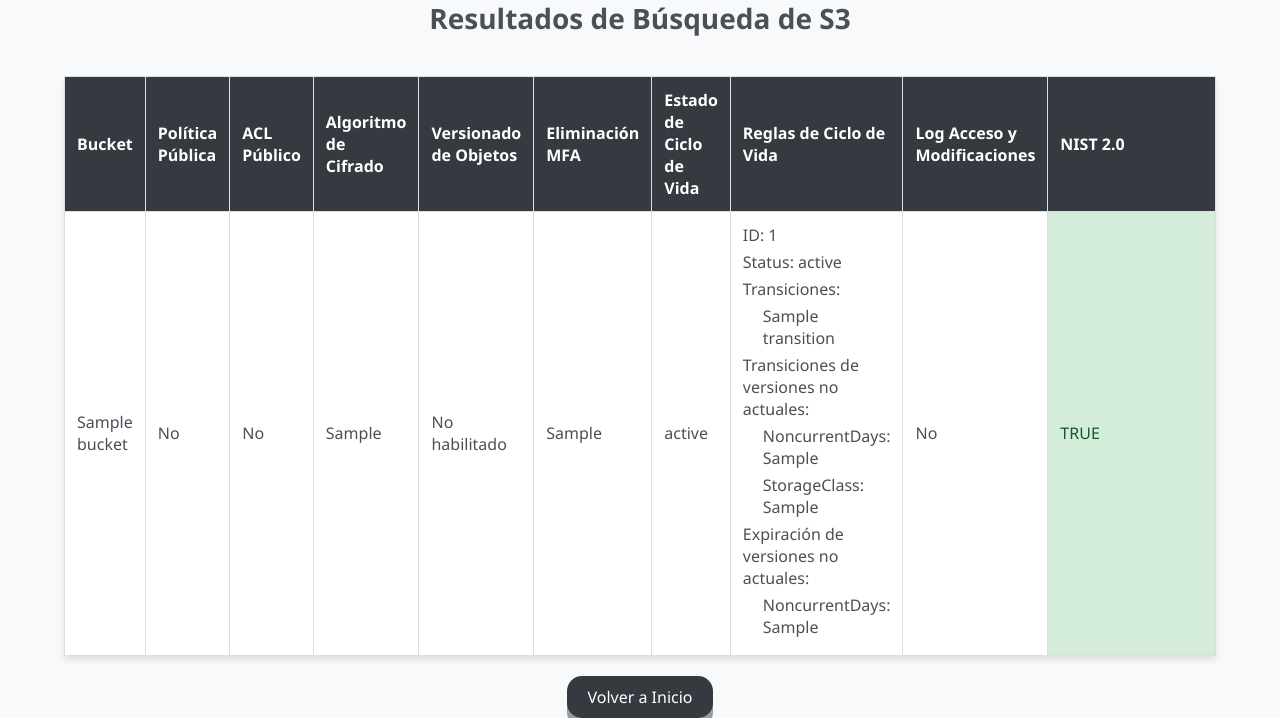
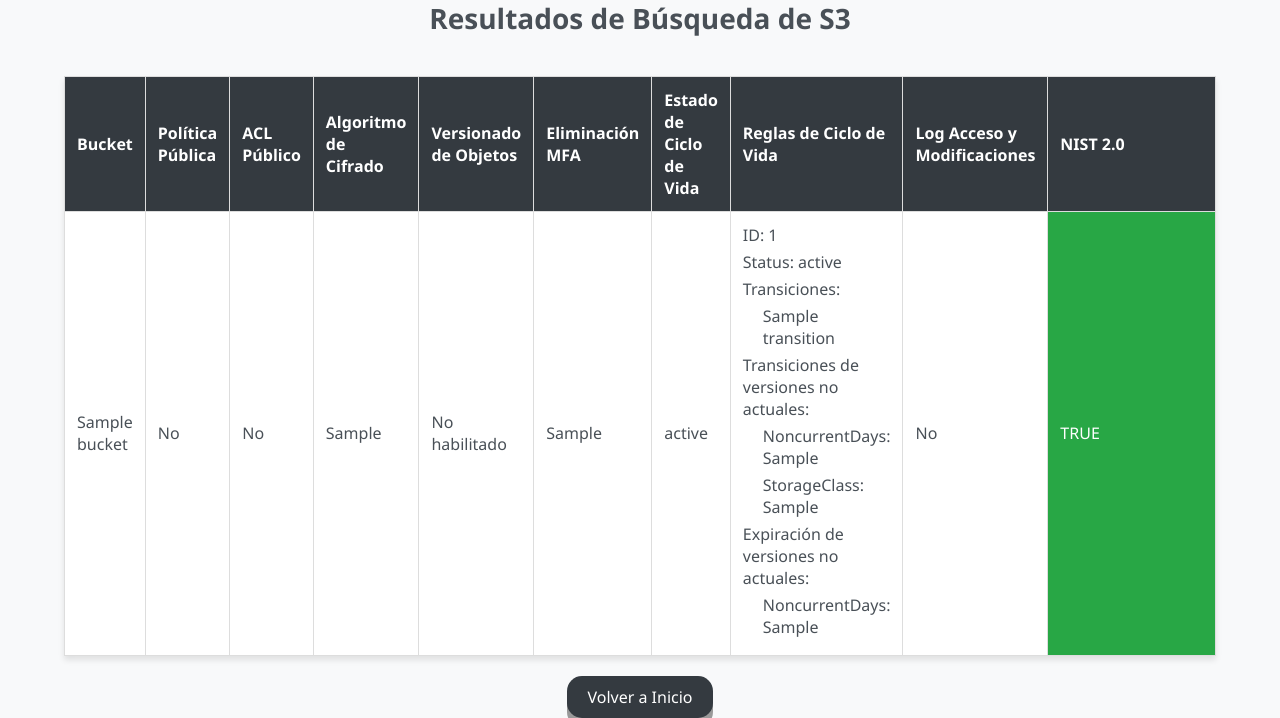
Before and after one commit to cryproot/CloudVigilant, a Flask app: template templates/resultados.html in a window 1280 px wide. Shown: the part 181-899 px from the top of the page. Run offline with Flask 3, Linux system fonts and the light colour scheme; the template is opened without the code that fills it: most values are stand-ins (such as "Sample title", 1, 10 or a date in 2020).

Commit message:
Update resultados.html

```diff
--- a/templates/resultados.html
+++ b/templates/resultados.html
@@ -117,12 +117,12 @@
             margin-left: 20px;
         }
         .nist-true {
-            background-color: #d4edda;
-            color: #155724;
+            background-color: #28a745;
+            color: #fff;
         }
         .nist-fall {
-            background-color: #f8d7da;
-            color: #721c24;
+            background-color: #dc3545;
+            color: #fff;
         }
         .nist-column {
             width: 150px;
```
